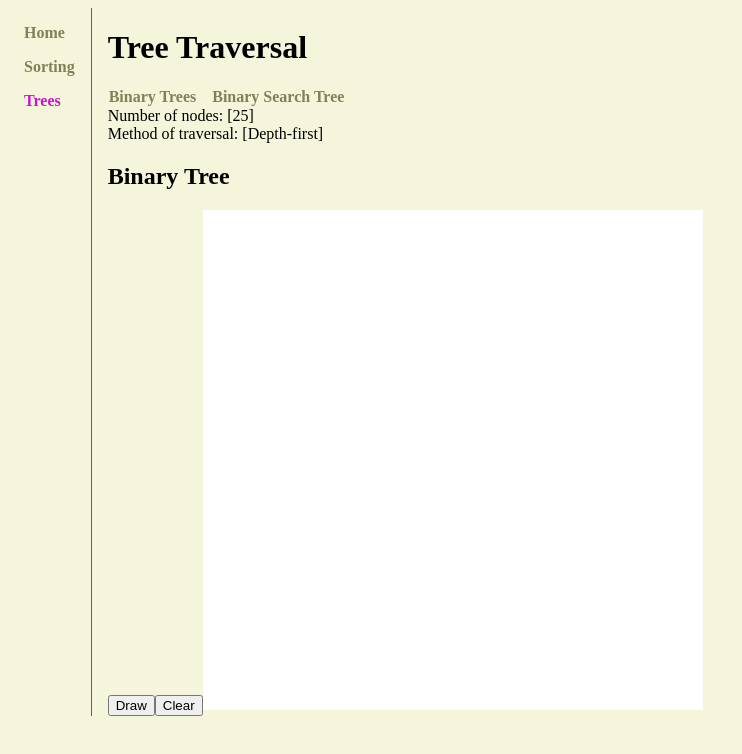
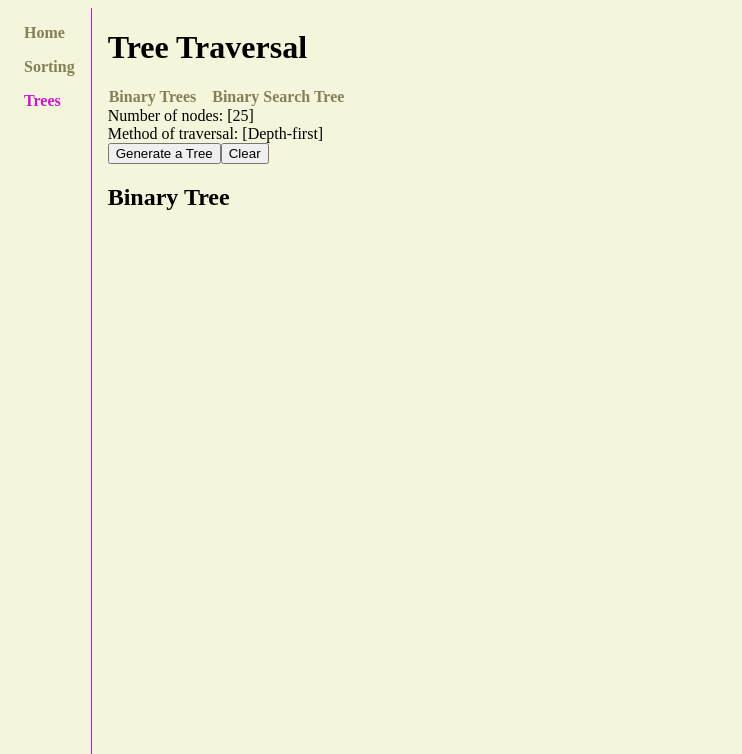
Before and after one commit to danielforkner/algovisualizer, a React (Create React App) app: page /trees in a window 1280 px wide. Shown: the top 754 px of the page, without its empty margins (0-742 px from the left). Built offline with nearby package versions, Linux system fonts and the light colour scheme.

Commit message:
binary tree improvements

```diff
--- a/src/features/trees/BinaryTree.jsx
+++ b/src/features/trees/BinaryTree.jsx
@@ -6,13 +6,20 @@ export default function BinaryTree() {
   const [canvasHeight, setCanvasHeight] = useState(500);
   const [speed, setSpeed] = useState(500);
   const [numNodes, setNumNodes] = useState(25);
-  const [c, setC] = useState();
-  const [ctx, setCtx] = useState();
+  const [c, setC] = useState(null);
+  const [ctx, setCtx] = useState(null);
+  const [values, setValues] = useState([]);
 
   useEffect(() => {
     setC(document.getElementById('canvas'));
-    if (c) setCtx(c.getContext('2d'));
-  }, [c]);
+    if (c) {
+      setCtx(c.getContext('2d'));
+    }
+    if (ctx) {
+      ctx.fillStyle = 'white';
+      ctx.strokeStyle = 'black';
+    }
+  }, [c, ctx]);
 
   class Node {
     constructor(data) {
@@ -31,12 +38,14 @@ export default function BinaryTree() {
     constructor() {
       this.root = null;
       this.rootX = 250; // starting position on canvas
-      this.rootY = 20; // starting position on canvas
-      this.nodeXOffset = 150; // how far apart nodes are X
+      this.rootY = 25; // starting position on canvas
+      this.nodeXOffset = 200; // how far apart nodes are X
       this.nodeYOffset = 60; // how far apart nodes are Y
-      this.levelIncrement = 0.75; // root is level 0
+      this.levelIncrement = 1; // root is level 0
       this.rootRadius = 20; // starting node size on canvas
     }
+    async depthFirstSearch() {}
+    async breadthFirstSearch() {}
     async insertRoot(value) {
       this.root = new Node({
         value,
@@ -46,9 +55,10 @@ export default function BinaryTree() {
       });
       ctx.beginPath();
       ctx.arc(this.root.x, this.root.y, this.rootRadius, 0, Math.PI * 2);
+      ctx.fill();
       ctx.stroke();
       ctx.closePath();
-      ctx.fillText(value, this.rootX, this.rootY);
+      ctx.strokeText(value, this.rootX, this.rootY);
       await wait(speed / 2);
     }
     async insertNode(value, parentNode, level = 0) {
@@ -62,7 +72,7 @@ export default function BinaryTree() {
           curr.right = new Node({
             value,
             x: curr.x + this.nodeXOffset / (1 + level),
-            y: curr.y + this.nodeYOffset,
+            y: curr.y + this.nodeYOffset - level * 3,
             radius: this.rootRadius - level,
           });
           // node
@@ -74,9 +84,10 @@ export default function BinaryTree() {
             0,
             Math.PI * 2
           );
+          ctx.fill();
           ctx.stroke();
           ctx.closePath();
-          ctx.fillText(value, curr.right.x, curr.right.y);
+          ctx.strokeText(value, curr.right.x, curr.right.y);
           // line
           ctx.beginPath();
           ctx.moveTo(curr.x, curr.y + curr.radius);
@@ -91,15 +102,16 @@ export default function BinaryTree() {
           curr.left = new Node({
             value,
             x: curr.x - this.nodeXOffset / (1 + level),
-            y: curr.y + this.nodeYOffset,
+            y: curr.y + this.nodeYOffset - level * 3,
             radius: this.rootRadius - level,
           });
           // node
           ctx.beginPath();
           ctx.arc(curr.left.x, curr.left.y, curr.left.radius, 0, Math.PI * 2);
+          ctx.fill();
           ctx.stroke();
           ctx.closePath();
-          ctx.fillText(value, curr.left.x, curr.left.y);
+          ctx.strokeText(value, curr.left.x, curr.left.y);
           // line
           ctx.beginPath();
           ctx.moveTo(curr.x, curr.y + curr.radius);
@@ -114,25 +126,38 @@ export default function BinaryTree() {
   }
 
   const handleClear = () => {
-    ctx.clearRect(0);
+    ctx.clearRect(0, 0, canvasWidth, canvasHeight);
   };
   const handleDraw = async () => {
     let tree = new BinaryTree();
-    tree.insertRoot(Math.floor(Math.random() * 100));
+    const root = Math.floor(Math.random() * 100);
+    tree.insertRoot(root);
+    setValues((values) => [root]);
     for (let i = 0; i < numNodes; i++) {
-      await tree.insertNode(Math.floor(Math.random() * 100));
+      const value = Math.floor(Math.random() * 100);
+      await tree.insertNode(value);
+      setValues((values) => [...values, value]);
     }
   };
   return (
     <div>
+      <button onClick={handleDraw}>Generate a Tree</button>
+      <button onClick={handleClear}>Clear</button>
       <h2>Binary Tree</h2>
-      <button onClick={handleDraw}>Draw</button>
-      <button onClick={handleClear}>Clear</button>
+      <div className="values">
+        {values.map((value, idx) => {
+          return (
+            <div className="cell" key={`binarytreevalue:${idx}`}>
+              {value}
+            </div>
+          );
+        })}
+      </div>
       <canvas
         id="canvas"
         width={canvasWidth}
         height={canvasHeight}
-        style={{ backgroundColor: 'white' }}
+        // style={{ backgroundColor: 'white' }}
       >
         Your browser does not support this content
       </canvas>
--- a/src/features/trees/styles/styles.css
+++ b/src/features/trees/styles/styles.css
@@ -13,4 +13,7 @@
     margin: 1px;
     gap: 1rem;
     justify-content: left
+} .values {
+    display: flex;
+    height: 25px;
 }
```
